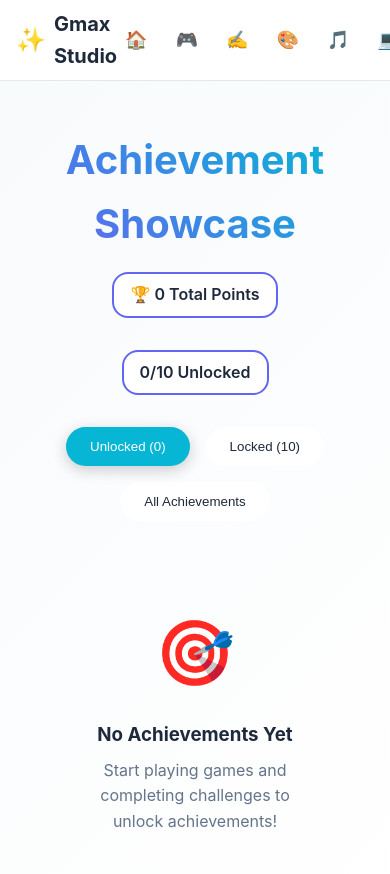
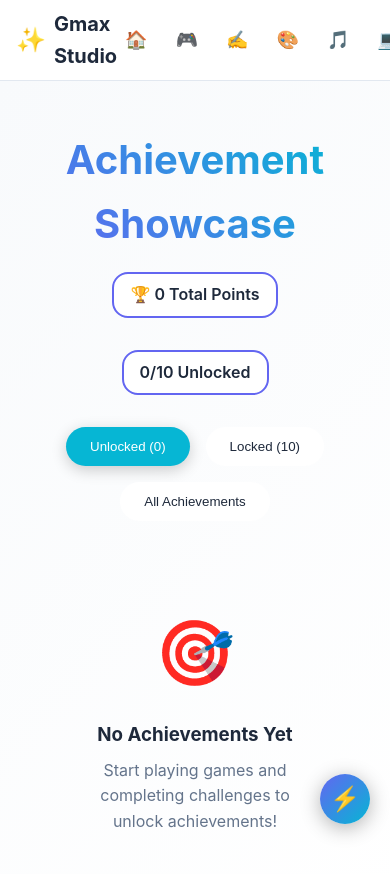
Before and after one commit to Ibek7/Gmax, a React (Vite) app: page /achievements in a window 390 px wide. Shown: the top 874 px of the page. Built offline with nearby package versions, Linux system fonts and the light colour scheme.

Commit message:
feat: Add floating Quick Actions Menu for fast navigation

```diff
--- a/src/App.jsx
+++ b/src/App.jsx
@@ -14,6 +14,7 @@ import DataManager from './components/DataManager'
 import SocialShare from './components/SocialShare'
 import AchievementSystem from './components/AchievementSystem'
 import ProgressAnalytics from './components/ProgressAnalytics'
+import QuickActionsMenu from './components/QuickActionsMenu'
 import NotFound from './components/NotFound'
 import './styles/App.css'
 
@@ -24,6 +25,7 @@ function App() {
     <Router>
       <div className={`app theme-${currentTheme}`}>
         <Navigation currentTheme={currentTheme} setCurrentTheme={setCurrentTheme} />
+        <QuickActionsMenu />
         <main className="main-content">
           <Routes>
             <Route path="/" element={<Dashboard />} />
--- /dev/null
+++ b/src/components/QuickActionsMenu.jsx
@@ -0,0 +1,63 @@
+import React, { useState } from 'react'
+import { useNavigate } from 'react-router-dom'
+import '../styles/QuickActionsMenu.css'
+
+const QuickActionsMenu = () => {
+  const [isOpen, setIsOpen] = useState(false)
+  const navigate = useNavigate()
+
+  const quickActions = [
+    { icon: '🎮', label: 'Games', path: '/games', color: '#6366f1' },
+    { icon: '✍️', label: 'Write', path: '/writing', color: '#ec4899' },
+    { icon: '🏆', label: 'Achievements', path: '/achievement-system', color: '#f59e0b' },
+    { icon: '📊', label: 'Analytics', path: '/analytics', color: '#10b981' },
+    { icon: '⏱️', label: 'Timer', action: 'timer', color: '#8b5cf6' },
+    { icon: '🎨', label: 'Art', path: '/art', color: '#ef4444' },
+  ]
+
+  const handleAction = (action) => {
+    if (action.path) {
+      navigate(action.path)
+    } else if (action.action === 'timer') {
+      // Scroll to timer or trigger timer action
+      window.scrollTo({ top: 0, behavior: 'smooth' })
+      navigate('/')
+    }
+    setIsOpen(false)
+  }
+
+  return (
+    <>
+      <button
+        className={`quick-actions-fab ${isOpen ? 'active' : ''}`}
+        onClick={() => setIsOpen(!isOpen)}
+        aria-label="Quick Actions"
+      >
+        {isOpen ? '✕' : '⚡'}
+      </button>
+
+      {isOpen && (
+        <div className="quick-actions-overlay" onClick={() => setIsOpen(false)}>
+          <div className="quick-actions-menu" onClick={(e) => e.stopPropagation()}>
+            <h3>Quick Actions</h3>
+            <div className="actions-grid">
+              {quickActions.map((action, index) => (
+                <button
+                  key={index}
+                  className="action-button"
+                  style={{ '--action-color': action.color }}
+                  onClick={() => handleAction(action)}
+                >
+                  <span className="action-icon">{action.icon}</span>
+                  <span className="action-label">{action.label}</span>
+                </button>
+              ))}
+            </div>
+          </div>
+        </div>
+      )}
+    </>
+  )
+}
+
+export default QuickActionsMenu
--- /dev/null
+++ b/src/styles/QuickActionsMenu.css
@@ -0,0 +1,139 @@
+.quick-actions-fab {
+  position: fixed;
+  bottom: 30px;
+  right: 30px;
+  width: 60px;
+  height: 60px;
+  border-radius: 50%;
+  background: linear-gradient(135deg, var(--primary-color), var(--accent-color));
+  color: white;
+  border: none;
+  font-size: 1.8rem;
+  cursor: pointer;
+  box-shadow: 0 4px 20px rgba(0, 0, 0, 0.3);
+  transition: all var(--transition-normal);
+  z-index: 999;
+  display: flex;
+  align-items: center;
+  justify-content: center;
+}
+
+.quick-actions-fab:hover {
+  transform: scale(1.1) rotate(10deg);
+  box-shadow: 0 6px 25px rgba(0, 0, 0, 0.4);
+}
+
+.quick-actions-fab.active {
+  transform: rotate(90deg);
+}
+
+.quick-actions-overlay {
+  position: fixed;
+  top: 0;
+  left: 0;
+  right: 0;
+  bottom: 0;
+  background: rgba(0, 0, 0, 0.5);
+  z-index: 998;
+  display: flex;
+  align-items: center;
+  justify-content: center;
+  animation: fadeIn 0.2s ease-out;
+}
+
+.quick-actions-menu {
+  background: var(--surface-color);
+  border-radius: var(--space-xl);
+  padding: var(--space-2xl);
+  box-shadow: var(--shadow-lg);
+  max-width: 400px;
+  width: 90%;
+  animation: slideUp 0.3s ease-out;
+}
+
+.quick-actions-menu h3 {
+  font-size: var(--font-size-xl);
+  color: var(--text-primary);
+  margin-bottom: var(--space-xl);
+  text-align: center;
+}
+
+.actions-grid {
+  display: grid;
+  grid-template-columns: repeat(3, 1fr);
+  gap: var(--space-lg);
+}
+
+.action-button {
+  background: var(--surface-color);
+  border: 2px solid var(--border-color);
+  border-radius: var(--space-lg);
+  padding: var(--space-lg);
+  cursor: pointer;
+  transition: all var(--transition-normal);
+  display: flex;
+  flex-direction: column;
+  align-items: center;
+  gap: var(--space-sm);
+}
+
+.action-button:hover {
+  border-color: var(--action-color);
+  background: var(--action-color);
+  transform: translateY(-4px);
+  box-shadow: var(--shadow-lg);
+}
+
+.action-button:hover .action-icon {
+  transform: scale(1.2);
+}
+
+.action-button:hover .action-label {
+  color: white;
+}
+
+.action-icon {
+  font-size: 2rem;
+  transition: transform var(--transition-normal);
+}
+
+.action-label {
+  font-size: var(--font-size-sm);
+  color: var(--text-secondary);
+  font-weight: 600;
+  transition: color var(--transition-normal);
+}
+
+@keyframes fadeIn {
+  from {
+    opacity: 0;
+  }
+  to {
+    opacity: 1;
+  }
+}
+
+@keyframes slideUp {
+  from {
+    transform: translateY(50px);
+    opacity: 0;
+  }
+  to {
+    transform: translateY(0);
+    opacity: 1;
+  }
+}
+
+@media (max-width: 768px) {
+  .actions-grid {
+    grid-template-columns: repeat(2, 1fr);
+  }
+
+  .quick-actions-fab {
+    width: 50px;
+    height: 50px;
+    font-size: 1.5rem;
+    bottom: 20px;
+    right: 20px;
+  }
+}
```
